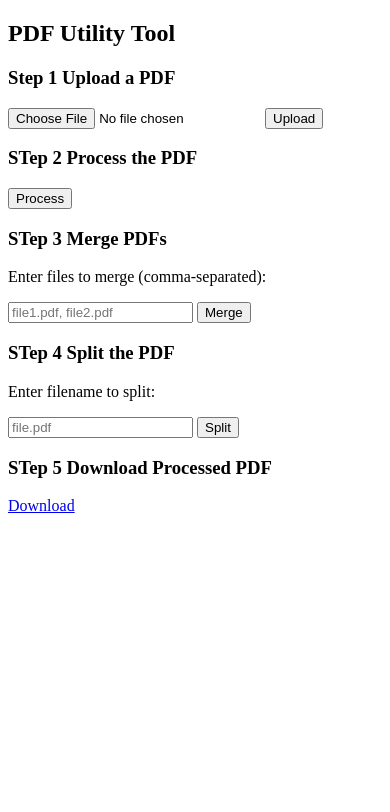
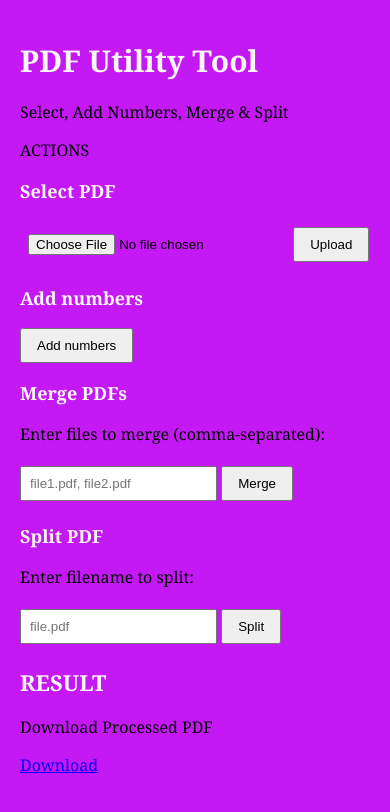
Before and after one commit to Diniso-G/pdf_utility, a website: page pdf_utility_backend/pdf_workflow.html in a window 390 px wide. Drawn offline with Linux system fonts and the light colour scheme.

Commit message:
making web version of mobile app

```diff
--- a/pdf_utility_backend/pdf_workflow.html
+++ b/pdf_utility_backend/pdf_workflow.html
@@ -1,35 +1,66 @@
 <!DOCTYPE html>
-<html>
+<html lang="en">
     <head>
+        <meta charset="utf-8">
+        <meta name="viewport" content="width=device-width, initial-scale=1">
         <title>PDF Utility Tool</title>
+        <style>
+            body {background-color: rgb(196, 24, 244); margin: 0; padding: 20px; font-family: Cambria, Cochin, Georgia, Times, 'Times New Roman', serif;}
+            h1, h2, h3 {color:rgb(251, 247, 247); font-family: Cambria, Cochin, Georgia, Times, 'Times New Roman', serif;font-size: 100%;}
+            h1 {font-size: 30px;}
+            h2 {font-size: 22px;}
+            h3 {font-size: 18px;}
+            p {color: inherit; font-size: 16px;}
+            .card {width: 100%; max-width: 800px;margin: auto;}
+            .small-card {box-shadow: 0 4px 8px 0 rgba(0,0,0,0.2);background-color: blue; padding: 20px; margin: 15px 0; border-radius: 10px;}
+            button {padding: 8px 15px; cursor: pointer;}
+            input{padding:8px; margin: 5px 0;}
+        </style>
     </head>
     <body>
-        <h2> PDF Utility Tool</h2>
+        <div class="card">
+        <h1> PDF Utility Tool</h1>
+        <p>Select, Add Numbers, Merge & Split</p>
 
-        <h3> Step 1 Upload a PDF</h3>
+        <div class="actions">
+            <p>ACTIONS</p>
+        <div class="small_card">
+        <h3> Select PDF</h3>
+
         <input type="file" id="pdfFile" accept="application/pdf"/>
         <button type="button" onclick="uploadPDF()"> Upload</button>
         <p id ="uploadResult"></p>
+        </div>
 
-        <h3>STep 2 Process the PDF</h3>
-        <button type="button" onclick="compressPDF()">Process</button>
+        <div class="small_card">
+        <h3>Add numbers</h3>
+        <button type="button" onclick="compressPDF()">Add numbers</button>
         <p id="processResult"></p>
+        </div>
 
-        <h3>STep 3 Merge PDFs</h3>
+        <div class="small_card">
+        <h3>Merge PDFs</h3>
         <p> Enter files to merge (comma-separated):</p>
         <input type="text" id="mergeFiles" placeholder="file1.pdf, file2.pdf"/>
         <button type="button" onclick="mergePDF()">Merge</button>
         <p id="mergeResult"></p>
+        </div>
 
-        <h3>STep 4 Split the PDF</h3>
+        <div class="small_card">
+        <h3>Split PDF</h3>
         <p> Enter filename to split:</p>
         <input type="text" id="splitFile" placeholder="file.pdf"/>
         <button type="button" onclick="splitPDF()">Split</button>
         <p id="splitResult"></p>
+        </div>
+        </div>
 
-        <h3>STep 5 Download Processed PDF</h3>
+        <div class="small_card">
+        <h2>RESULT</h2>
+        <p>Download Processed PDF</p>
         <a id="downloadLink" href="#" download>Download</a>
-
+        </div>
+        </div>
         <script>
             let uploadedFilename ='';
             let processedFilename ='';
```
